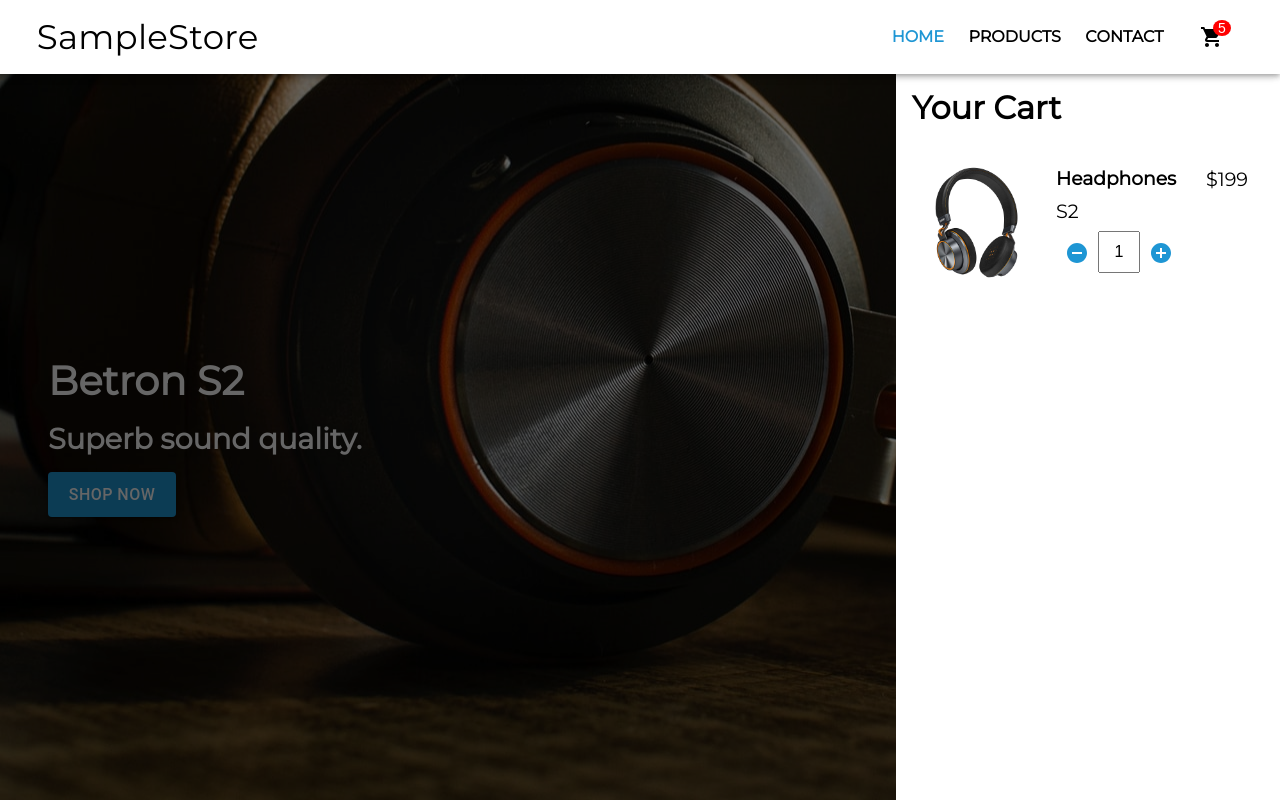
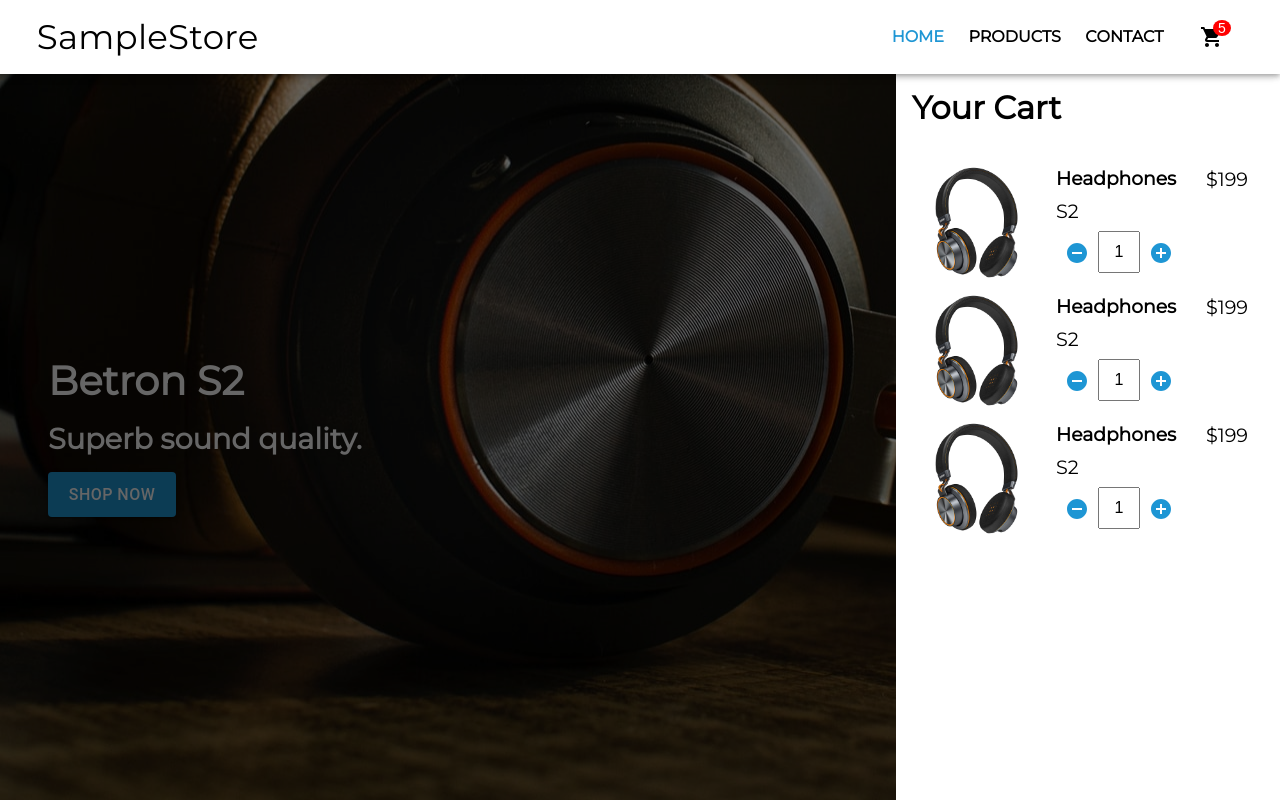
Before and after one commit to Centigrams/shopping-cart, a React app: page / in a window 1280 px wide. Built offline with nearby package versions, Linux system fonts and the light colour scheme.

Commit message:
Make cart panel scrollable

```diff
--- a/src/Components/Cart/Cart.js
+++ b/src/Components/Cart/Cart.js
@@ -7,9 +7,11 @@
  * other parts of the website. Maybe use an event listener which closes
  * cart when the dark panel is clicked.
  * */
+// TODO: Cart and cart item specs.
 // Cart should show a shopping cart icon in the middle if empty.
 // Cart panel must show Checkout and Browse Products at the bottom.
-// Cart panel must hide scrollbar
+// Cart panel must display total bill directly below the last product in cart.
+// Cart panel must hide scrollbar.
 function Cart() {
   return (
     <div className={cartStyles.cartBackground}>
@@ -17,6 +19,8 @@
         <div className={cartStyles.mainCart}>
           <h1>Your Cart</h1>
           <div className={cartStyles.cartItemHolder}>
+            <CartItem />
+            <CartItem />
             <CartItem />
           </div>
         </div>
--- a/src/Styles/Cart.module.css
+++ b/src/Styles/Cart.module.css
@@ -14,11 +14,16 @@
     height: 100%;
     background: white;
     font-family: 'MontserratRegular', sans-serif;
+    overflow-y: auto;
+    -ms-overflow-style: none;
+}
+
+.cartPanel::-webkit-scrollbar {
+    display: none;
 }
 
 .mainCart {
     margin: 5.5rem 1rem 0 1rem;
-    height: 100%;
 }
 
 .cartItemHolder {
```
